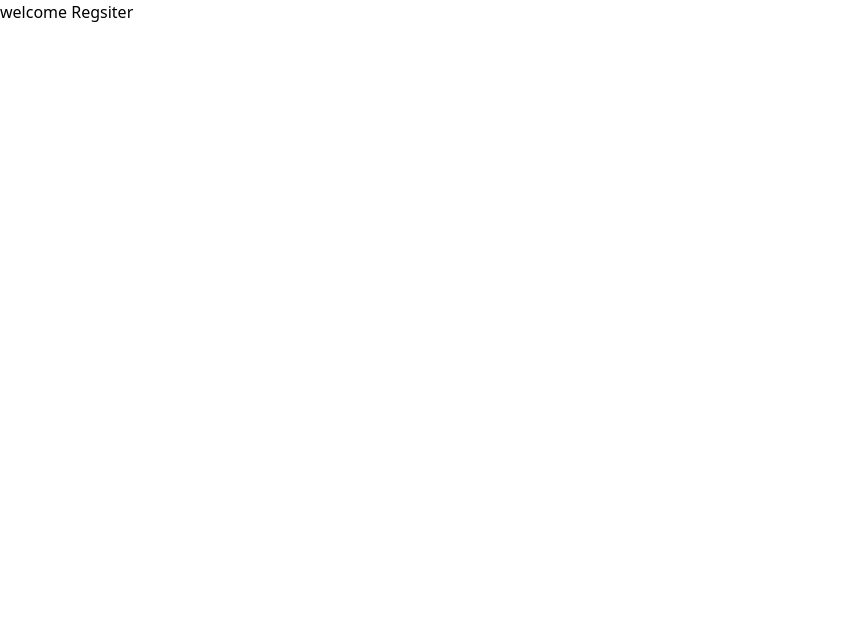
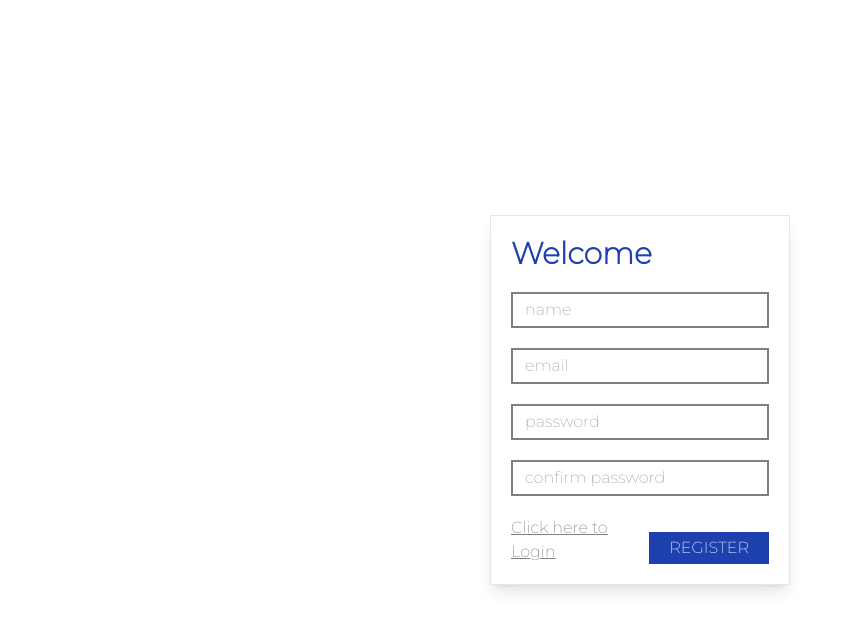
Before and after one commit to bahaeddinetlili/Mern-Auth-Jwt, a React (Create React App) app: page /register in a window 1280 px wide. Shown: the top 630 px of the page, without its empty margins (0-853 px from the left). Built offline with nearby package versions, Linux system fonts and the light colour scheme.

Commit message:
fix the design of the Login and register pages

```diff
--- a/src/index.css
+++ b/src/index.css
@@ -1,3 +1,7 @@
+@import url('https://fonts.googleapis.com/css2?family=Montserrat:wght@100;200&display=swap');
+*{
+    font-family: 'Montserrat', sans-serif
+}
 @tailwind base;
 @tailwind components;
 @tailwind utilities;
--- a/src/pages/Login.js
+++ b/src/pages/Login.js
@@ -1,9 +1,29 @@
-import React from 'react'
+import React, { useState } from 'react'
+import { Link } from 'react-router-dom'
+const Login = () => {
 
-const Login = () => {
+  const [email, setEmail] = useState('')
+  const [password, setPassword] = useState('')
+  const LoginUser = () => {
+    const userobj = {
+      password, email
+    };
+    console.log(userobj);
+  }
   return (
-    <div>
-      <h4>welcome Login</h4>
+    <div className='flex justify-center items-center h-screen'>
+      <div className='w-[300px] flex space-y-5 flex-col p-5 shadow-lg border border-gray-200'>
+        <h1 className='font-semibold text-3xl text-primary'>Welcome Back </h1>
+        <input type="text" className='py-1 px-3 border-2 border-secondary focus:outline-none w-full ' placeholder='email' value={email} onChange={(e) => setEmail(e.target.value)} />
+
+        <input type="text" className='py-1 px-3 border-2 border-secondary focus:outline-none w-full ' placeholder='password' value={password} onChange={(e) => setPassword(e.target.value)} />
+
+
+        <div className='flex justify-between items-end'>
+          <Link className='underline text-secondary' to='/register'>Click here to Register</Link>
+          <button className='py-1 px-5 text-white bg-primary' onClick={LoginUser} >LOGIN</button>
+        </div>
+      </div>
     </div>
   )
 }
--- a/src/pages/Register.js
+++ b/src/pages/Register.js
@@ -1,9 +1,32 @@
-import React from 'react'
+import React, { useState } from 'react'
+import { Link } from 'react-router-dom'
+const Register = () => {
+  const [name, setName] = useState('')
+  const [email, setEmail] = useState('')
+  const [password, setPassword] = useState('')
+  const [confirmPassword, setConfirmPassword] = useState('')
+   const registerUser=()=>{
+  const userobj = {
+    name,password,email,confirmPassword
+  };
+  console.log(userobj);
+}
+  return (
+    <div className='flex justify-center items-center h-screen'>
+      <div className='w-[300px] flex space-y-5 flex-col p-5 shadow-lg border border-gray-200'>
+        <h1 className='font-semibold text-3xl text-primary'>Welcome </h1>
+        <input type="text" className='py-1 px-3 border-2 border-secondary focus:outline-none w-full ' placeholder='name' value={name} onChange={(e) => setName(e.target.value)} />
+        <input type="text" className='py-1 px-3 border-2 border-secondary focus:outline-none w-full ' placeholder='email' value={email} onChange={(e) => setEmail(e.target.value)} />
 
-const Register = () => {
-  return (
-    <div>
-      <h4>welcome Regsiter</h4>
+        <input type="text" className='py-1 px-3 border-2 border-secondary focus:outline-none w-full ' placeholder='password' value={password} onChange={(e) => setPassword(e.target.value)} />
+
+        <input type="text" className='py-1 px-3 border-2 border-secondary focus:outline-none w-full ' placeholder='confirm password' value={confirmPassword} onChange={(e) => setConfirmPassword(e.target.value)} />
+
+        <div className='flex justify-between items-end'>
+          <Link className='underline text-secondary' to='/login'>Click here to Login</Link>
+          <button className='py-1 px-5 text-white bg-primary' onClick={registerUser} >REGISTER</button>
+        </div>
+      </div>
     </div>
   )
 }
--- a/tailwind.config.js
+++ b/tailwind.config.js
@@ -4,7 +4,12 @@ module.exports = {
     "./src/**/*.{js,jsx,ts,tsx}",
   ],
   theme: {
-    extend: {},
+    extend: {
+      colors:{
+        primary:'#1E40AF',
+        secondary:'gray'
+      }
+    },
   },
   plugins: [],
 }
```
